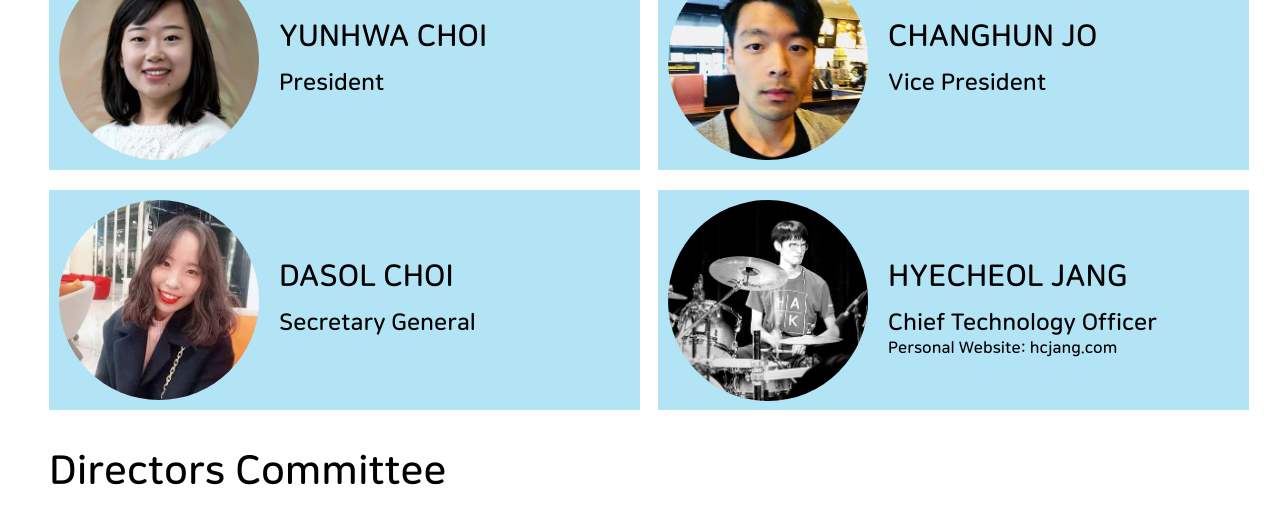
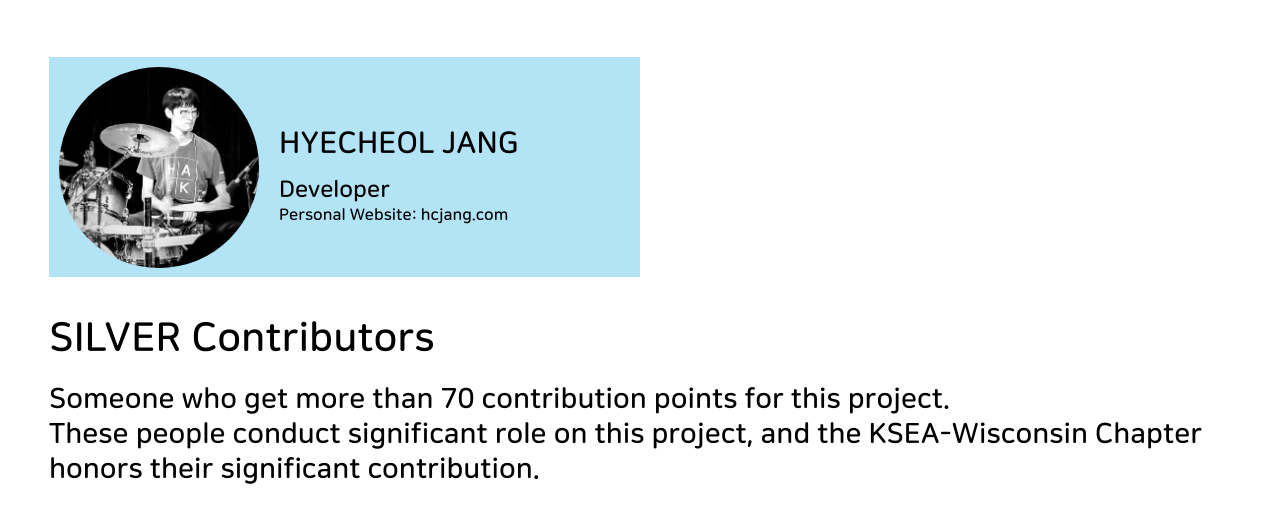
Before and after one commit to KSEAWisconsin/kseawisconsin.github.io, a Jekyll site: the page built from taskforce.html, in a window 1280 px wide and 1400 px high, scrolled down 1211 px. Shown: the top 513 px of the window. Built offline with Jekyll 4.4.1, drawn with Linux system fonts in a browser that asks for light colours; some of the changed text lies outside the part shown.

Commit message:
gold, silver, bronze ymls and finished taskfroce.html still needs margin fix

```diff
--- a/taskforce.html
+++ b/taskforce.html
@@ -12,28 +12,14 @@
     &nbsp &nbsp &nbsp &nbsp Chief Technology Officer of KSEA-Wisconsin, who roles as Project Manager for this project, certifies that people only listed below serviced for our project. If there is anyone who states that he or she contributed to this project, but not listed in this contributor's list (or on the Poor Performance list), he or she is falsely stating his/her achievement on resume/CV.
   </p>
   <div class = "namebox">
-    <p id = "leaders">OUR LEADERS</p>
-    <p class = "sub">Executive Officers</p>
+    <p class = "sub">GOLD Contributors</p>
+    <p id = "description">Someone who get more than 120 contribution points for this project. <br>
+        These people conduct significant role on this project, and the KSEA-Wisconsin Chapter honors their significant contribution.</p>
     <div class = "grid_wrapper">
-      {% for item in site.data.about_xo %}
+      {% for item in site.data.taskforce_GOLD %}
         <div class = "ppl-wrapper">
           <div>
-            <img class = "person_image" src = "{{ site.baseurl }}/assets/about_image{{ item.image_url }}">
-            <div class = "person_name">{{ item.person_name }}</div>
-            <div class = "standing">{{ item.standing }}</div>
-            {% if item.website_url %}
-              <div class = "personal_url">Personal Website: {{ item.website_url }}</div>
-            {% endif %}
-          </div>
-        </div>
-      {% endfor %}
-    </div>
-    <p class = "sub">Directors Committee</p>
-    <div class = "grid_wrapper">
-      {% for item in site.data.about_directors %}
-        <div class = "ppl-wrapper">
-          <div>
-            <img class = "person_image" src = "{{ site.baseurl }}/assets/about_image{{ item.image_url }}">
+            <img class = "person_image" src = "{{ site.baseurl }}/assets/taskforce_image{{ item.image_url }}">
             <div class = "person_name">{{ item.person_name }}</div>
             <div class = "standing">{{ item.standing }}</div>
             {% if item.website_url %}
@@ -44,12 +30,14 @@
       {% endfor %}
     </div>
 
-    <p class = "sub">YG (Young Generation) Chapter</p>
+    <p class = "sub">SILVER Contributors</p>
+    <p id = "description">Someone who get more than 70 contribution points for this project. <br>
+        These people conduct significant role on this project, and the KSEA-Wisconsin Chapter honors their significant contribution.
     <div class = "grid_wrapper">
-      {% for item in site.data.about_yg %}
+      {% for item in site.data.taskforce_SILVER %}
         <div class = "ppl-wrapper">
           <div>
-            <img class = "person_image" src = "{{ site.baseurl }}/assets/about_image{{ item.image_url }}">
+            <img class = "person_image" src = "{{ site.baseurl }}/assets/taskforce_image{{ item.image_url }}">
             <div class = "person_name">{{ item.person_name }}</div>
             <div class = "standing">{{ item.standing }}</div>
             {% if item.website_url %}
@@ -60,12 +48,14 @@
       {% endfor %}
     </div>
 
-    <p class = "sub">Others</p>
+    <p class = "sub">BRONZE Contributors</p>
+    <p id = "description">Someone who get more than 40 contribution points for this project.<br>
+        These people conduct minimum role on this project, and the KSEA-Wisconsin Chapter certifies that they at least actively participated on the project.
     <div class = "grid_wrapper">
-      {% for item in site.data.about_others %}
+      {% for item in site.data.taskforce_BRONZE %}
         <div class = "ppl-wrapper">
           <div>
-            <img class = "person_image" src = "{{ site.baseurl }}/assets/about_image{{ item.image_url }}">
+            <img class = "person_image" src = "{{ site.baseurl }}/assets/taskforce_image{{ item.image_url }}">
             <div class = "person_name">{{ item.person_name }}</div>
             <div class = "standing">{{ item.standing }}</div>
             {% if item.website_url %}
```
Also changed, not shown: _data/taskforce_BRONZE.yml (added, +18 -0 lines), _data/taskforce_GOLD.yml (added, +13 -0 lines), _data/taskforce_SILVER.yml (added, +13 -0 lines), assets/taskforce_image/HYECHEOL_JANG.jpg (added), assets/taskforce_image/TBD.jpg (added).
